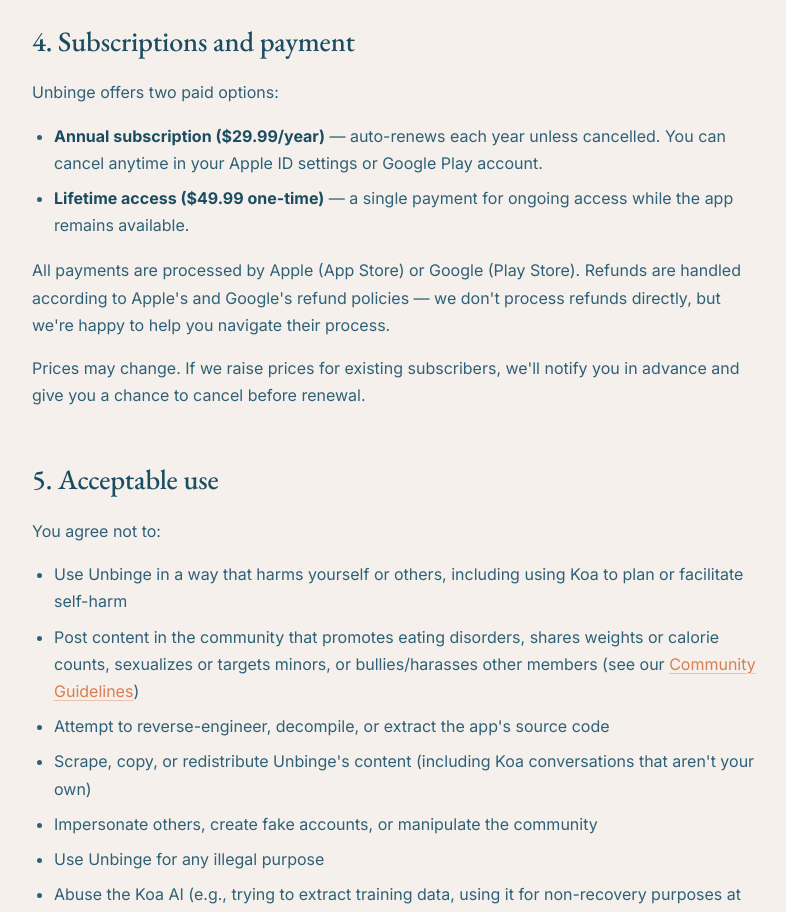
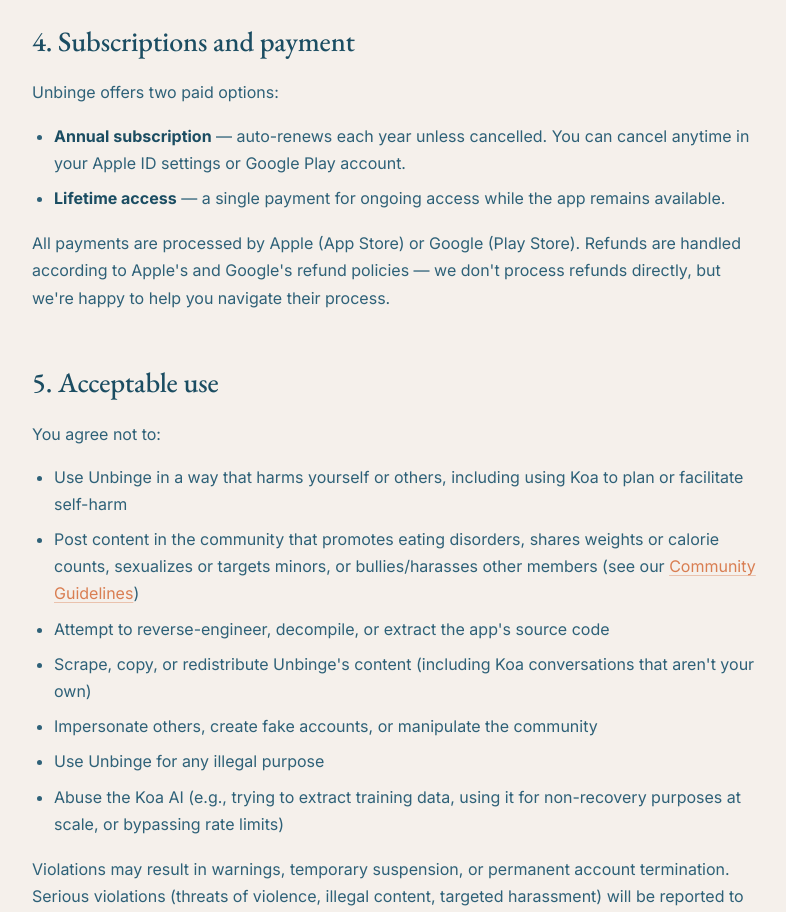
Before and after one commit to Sethcrowley99/unbinge-site, a Next.js app: page /terms in a window 1280 px wide. Shown: the part 1260-2172 px from the top of the page, without its empty margins (242-1028 px from the left). Built offline with nearby package versions, Linux system fonts and the light colour scheme.

Commit message:
Remove all price mentions from site

```diff
--- a/app/terms/page.tsx
+++ b/app/terms/page.tsx
@@ -44,11 +44,10 @@
           <h2>4. Subscriptions and payment</h2>
           <p>Unbinge offers two paid options:</p>
           <ul>
-            <li><strong>Annual subscription ($29.99/year)</strong> — auto-renews each year unless cancelled. You can cancel anytime in your Apple ID settings or Google Play account.</li>
-            <li><strong>Lifetime access ($49.99 one-time)</strong> — a single payment for ongoing access while the app remains available.</li>
+            <li><strong>Annual subscription</strong> — auto-renews each year unless cancelled. You can cancel anytime in your Apple ID settings or Google Play account.</li>
+            <li><strong>Lifetime access</strong> — a single payment for ongoing access while the app remains available.</li>
           </ul>
           <p>All payments are processed by Apple (App Store) or Google (Play Store). Refunds are handled according to Apple&apos;s and Google&apos;s refund policies — we don&apos;t process refunds directly, but we&apos;re happy to help you navigate their process.</p>
-          <p>Prices may change. If we raise prices for existing subscribers, we&apos;ll notify you in advance and give you a chance to cancel before renewal.</p>
 
           <h2>5. Acceptable use</h2>
           <p>You agree not to:</p>
```
Also changed, not shown: app/page.tsx (+2 -6 lines).
